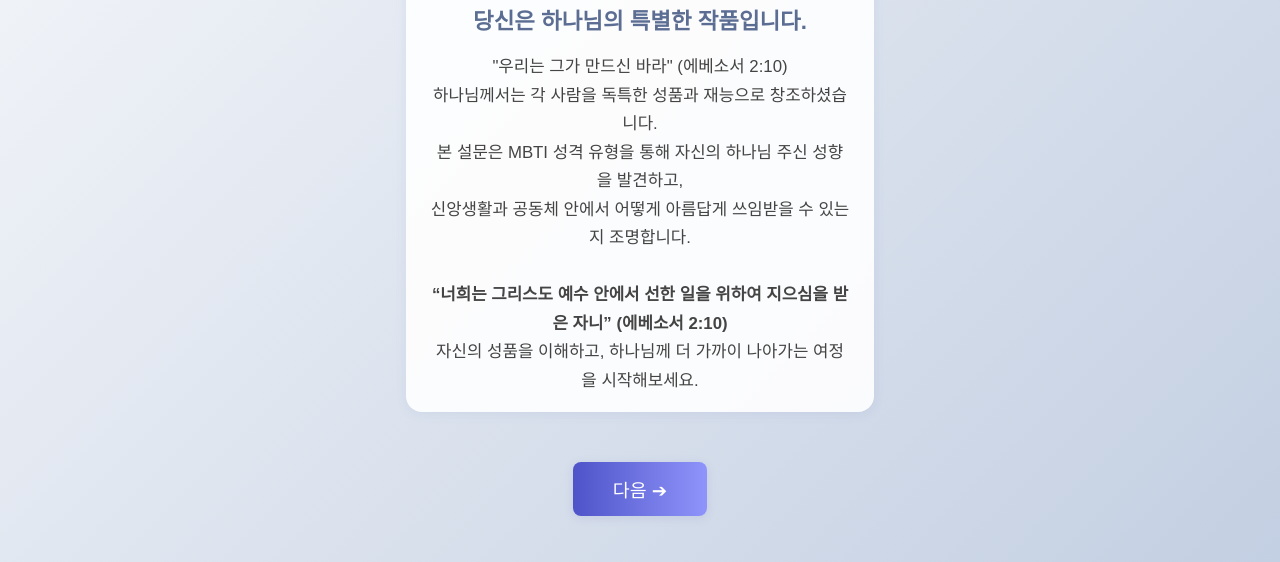
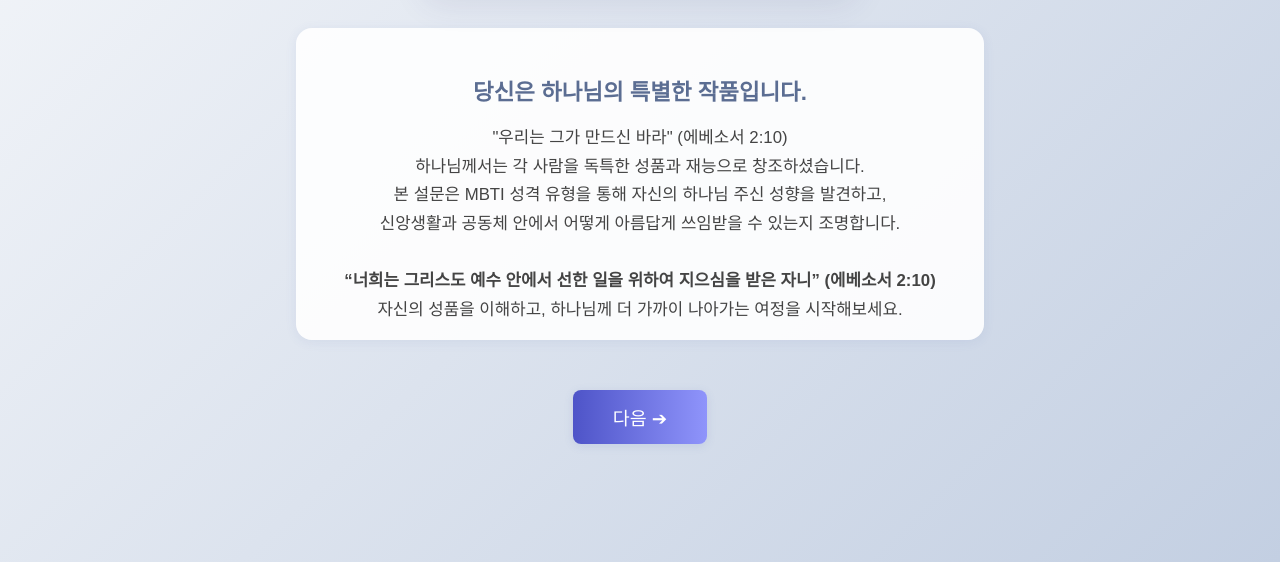
Before and after one commit to sizips32/BiblicalMBT, a plain HTML site: page index.html in a window 1280 px wide. Shown: the part 238-800 px from the top of the page. Drawn offline with Linux system fonts and the light colour scheme.

Commit message:
초기화면 배경설명 영역 너비 확장 및 가독성 개선

```diff
--- a/style.css
+++ b/style.css
@@ -43,9 +43,9 @@ body {
     background: rgba(255,255,255,0.9);
     border-radius: 16px;
     box-shadow: 0 2px 12px 0 rgba(80, 100, 180, 0.09);
-    padding: 28px 24px 16px 24px;
+    padding: 28px 48px 16px 48px;
     margin-bottom: 32px;
-    max-width: 420px;
+    max-width: 820px;
     margin-left: auto;
     margin-right: auto;
 }
```
